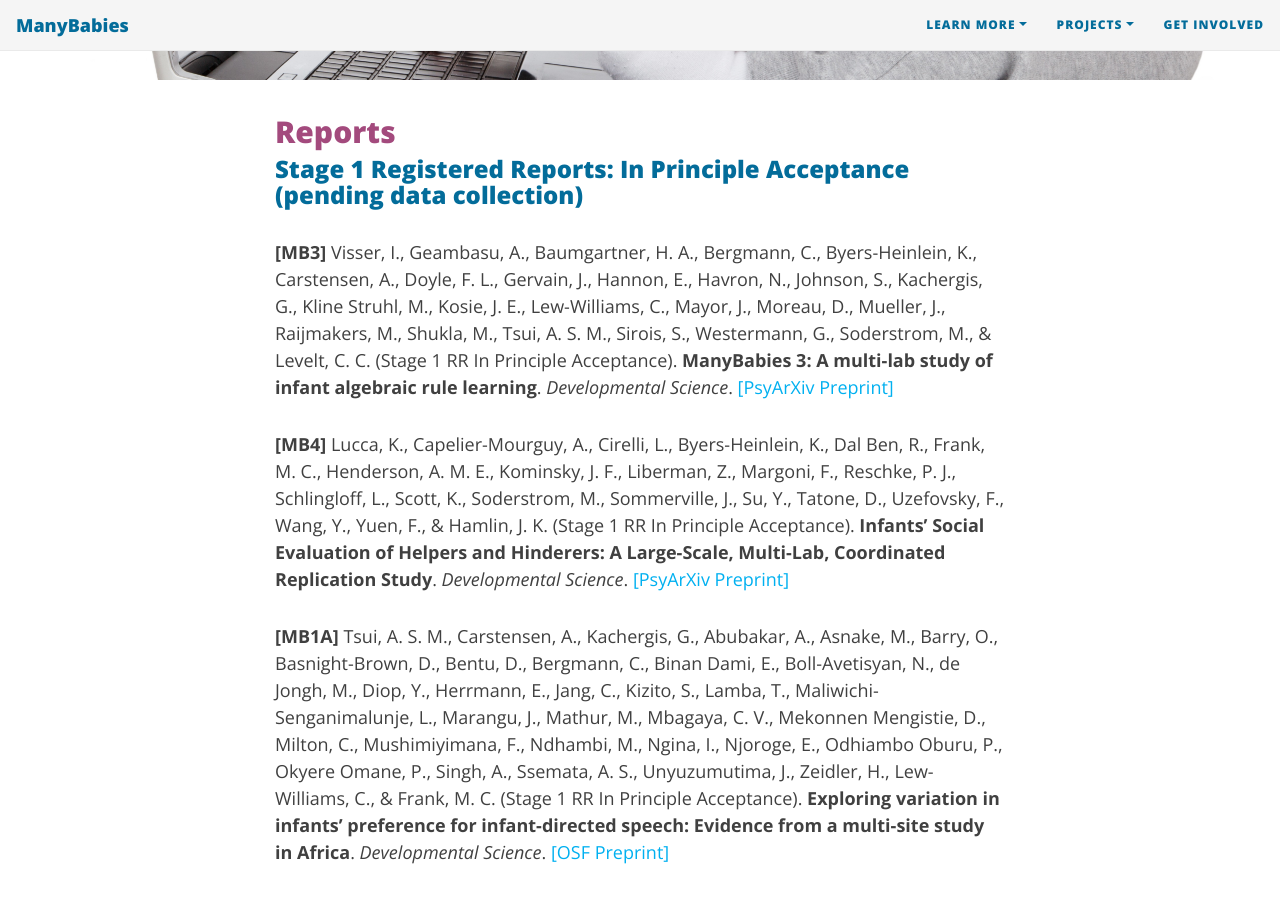
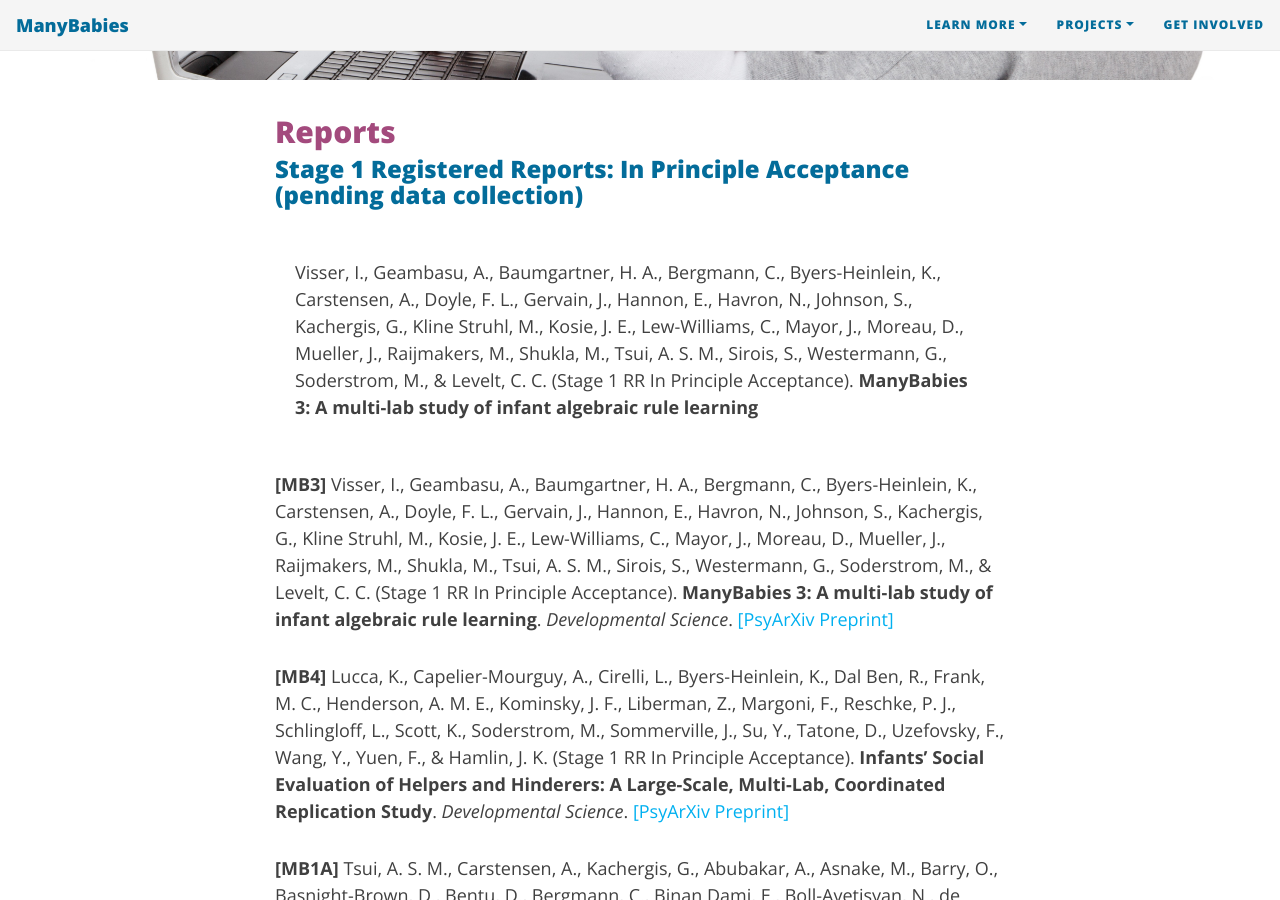
Before and after one commit to manybabies/manybabies.github.io, a Jekyll site: the page built from publications.md, in a window 1280 px wide and 900 px high, scrolled down 407 px. Built offline with Jekyll 4.4.1, drawn with Linux system fonts in a browser that asks for light colours; nearby versions of some CDN libraries; some web fonts are replaced.

Commit message:
Update publications.md

```diff
--- a/publications.md
+++ b/publications.md
@@ -16,6 +16,8 @@ To fix:
 ## Reports
 
 ### Stage 1 Registered Reports: In Principle Acceptance (pending data collection)
+
+<p style="padding-top: 20px; padding-right: 20px; padding-bottom: 20px; padding-left: 20px">Visser, I., Geambasu, A., Baumgartner, H. A., Bergmann, C., Byers-Heinlein, K., Carstensen, A., Doyle, F. L., Gervain, J., Hannon, E., Havron, N., Johnson, S., Kachergis, G., Kline Struhl, M., Kosie, J. E., Lew-Williams, C., Mayor, J., Moreau, D., Mueller, J., Raijmakers, M., Shukla, M., Tsui, A. S. M., Sirois, S., Westermann, G., Soderstrom, M., & Levelt, C. C. (Stage 1 RR In Principle Acceptance). <b>ManyBabies 3: A multi-lab study of infant algebraic rule learning</b></p>
 
 **[MB3]** Visser, I., Geambasu, A., Baumgartner, H. A., Bergmann, C., Byers-Heinlein, K., Carstensen, A., Doyle, F. L., Gervain, J., Hannon, E., Havron, N., Johnson, S., Kachergis, G., Kline Struhl, M., Kosie, J. E., Lew-Williams, C., Mayor, J., Moreau, D., Mueller, J., Raijmakers, M., Shukla, M., Tsui, A. S. M., Sirois, S., Westermann, G., Soderstrom, M., & Levelt, C. C. (Stage 1 RR In Principle Acceptance). **ManyBabies 3: A multi-lab study of infant algebraic rule learning**. _Developmental Science_. [[PsyArXiv Preprint]](https://psyarxiv.com/aex7v/)
 
```
